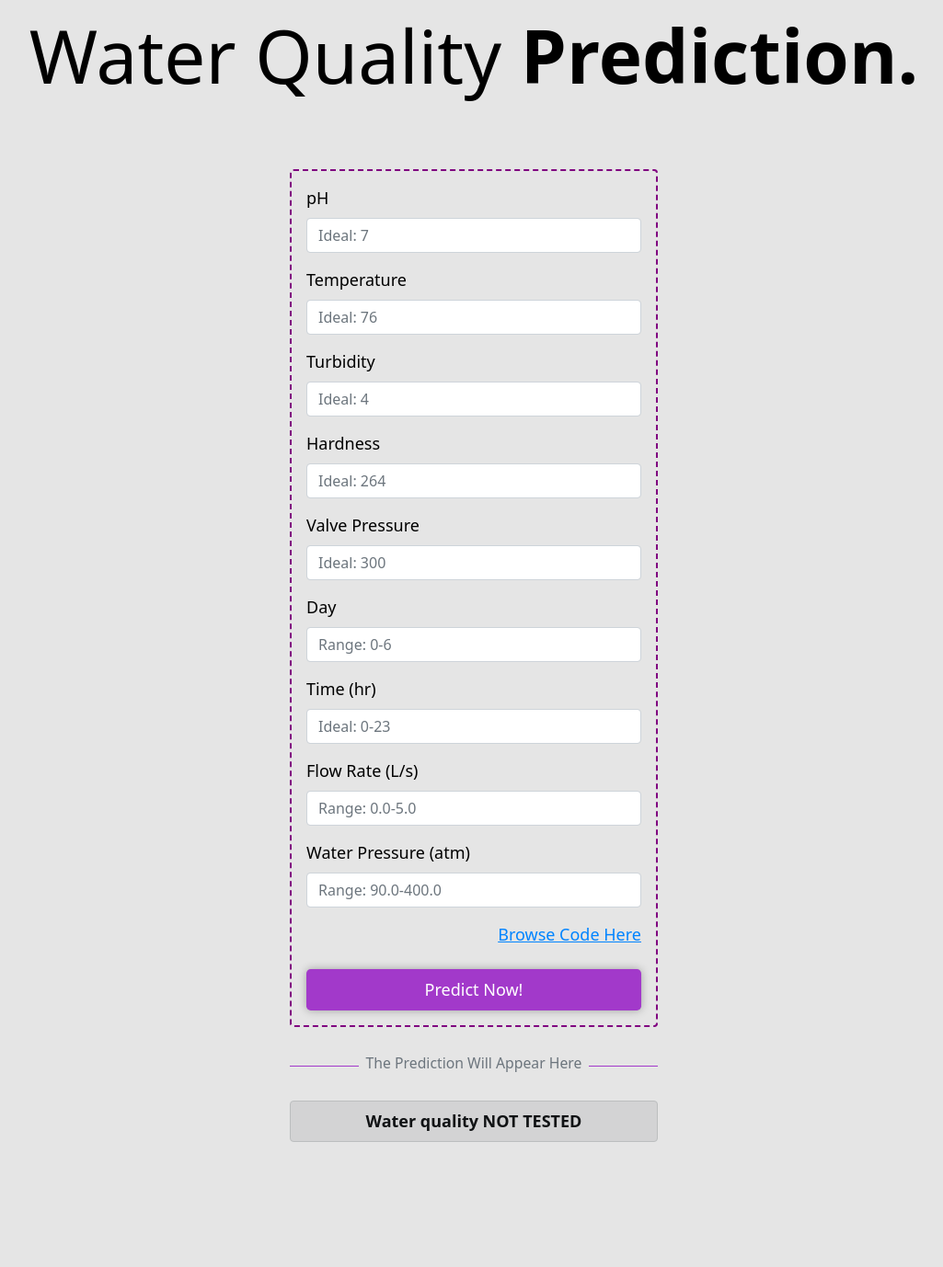
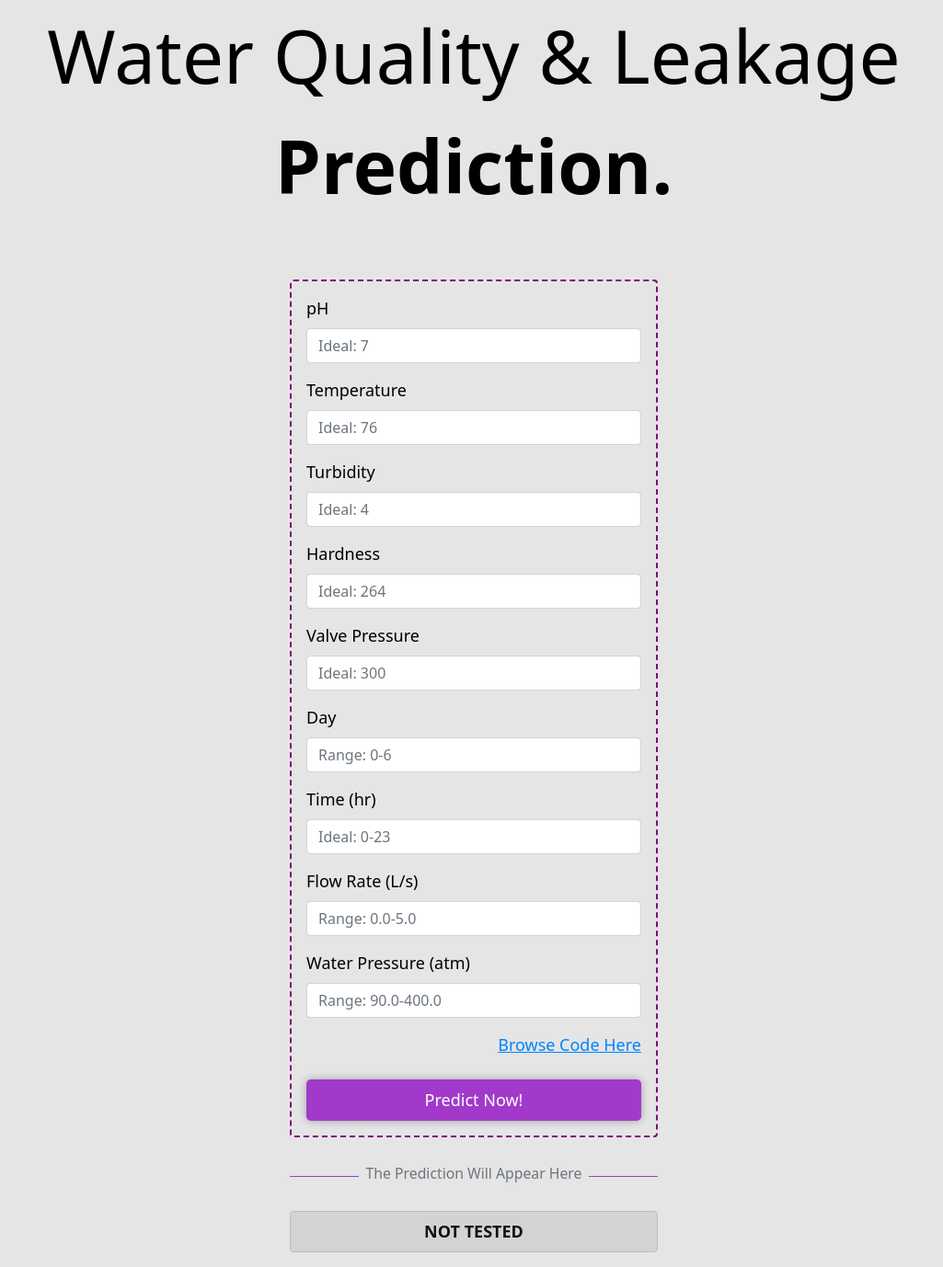
Before and after one commit to P0intMaN/water_ml_api, a Flask app: page / in a window 1280 px wide. Shown: the whole page at 92% size, without its empty margins (125-1150 px from the left). Before the commit the page ends 1242 px from the top, so only its background shows below. Run offline with Flask 2, Linux system fonts and the light colour scheme; parts of the project's set-up code (start-up, migrations or seed data) failed here and were passed over; some libraries are stand-ins or nearby versions.

Commit message:
initial commits

```diff
--- a/waterquality/app/templates/home.html
+++ b/waterquality/app/templates/home.html
@@ -18,7 +18,7 @@
   <body>
 
     <div class="container">
-        <div class="heading text-center fw-light">Water Quality <span class="fw-bold">Prediction.</span></div>
+        <div class="heading text-center fw-light">Water Quality & Leakage <span class="fw-bold">Prediction.</span></div>
         <div class="row justify-content-center pt-5">
             <div class="col-md-10 col-lg-8">
                 <div class="mx-auto mt-3" style="max-width:400px;">
@@ -109,7 +109,7 @@
                     </div>
 
                     <div class="text-center alert alert-dark px-5 mt-2 py-2" id="predictor">
-                        <a class="alert-link" href="#">Water quality NOT TESTED</a>
+                        <a class="alert-link" href="#">NOT TESTED</a>
                     </div>
 
                 </div>
```
